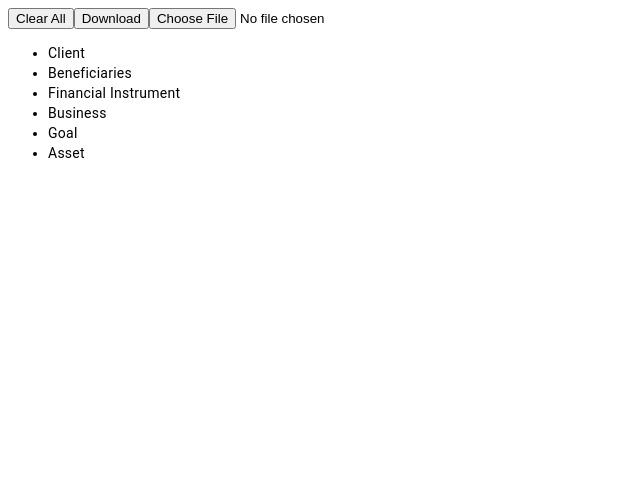
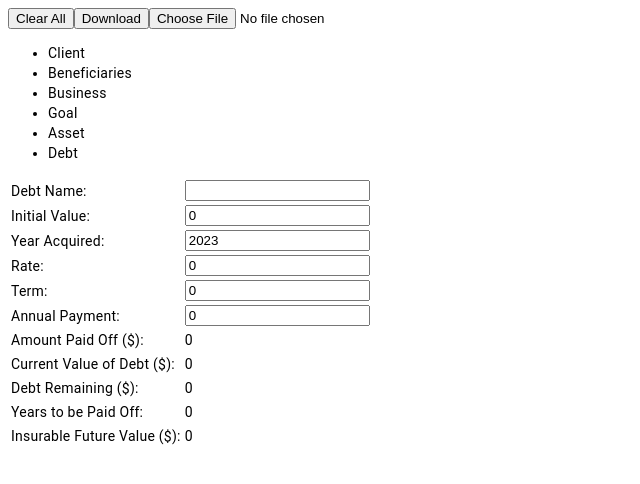
Before and after one commit to ynvtlmr/dynamic-needs-analysis, an Angular app: page /debt in a window 1280 px wide. Before the commit this address led to /. Shown: the top 484 px of the page, without its empty margins (0-640 px from the left). Built offline with nearby package versions, Linux system fonts and the light colour scheme.

Commit message:
add functional debt component

```diff
--- a/src/app/app.component.html
+++ b/src/app/app.component.html
@@ -7,11 +7,9 @@
 <ul>
   <li routerLink="/client" routerLinkActive="active">Client</li>
   <li routerLink="/beneficiaries" routerLinkActive="active">Beneficiaries</li>
-  <li routerLink="/financial-instrument" routerLinkActive="active">
-    Financial Instrument
-  </li>
   <li routerLink="/business" routerLinkActive="active">Business</li>
   <li routerLink="/goal" routerLinkActive="active">Goal</li>
   <li routerLink="/asset" routerLinkActive="active">Asset</li>
+  <li routerLink="/debt" routerLinkActive="active">Debt</li>
 </ul>
 <router-outlet></router-outlet>
--- a/src/app/app.component.ts
+++ b/src/app/app.component.ts
@@ -2,7 +2,6 @@ import { Component } from '@angular/core';
 import { CommonModule } from '@angular/common';
 import { RouterLink, RouterLinkActive, RouterOutlet } from '@angular/router';
 import { ClientComponent } from './client/client.component';
-import { FinancialInstrumentComponent } from './financial-instrument/financial-instrument.component';
 import { BeneficiaryComponent } from './beneficiary/beneficiary.component';
 import { BusinessComponent } from './business/business.component';
 import { GoalComponent } from './goal/goal.component';
@@ -16,10 +15,10 @@ import { AssetComponent } from './finance/asset.component';
     CommonModule,
     RouterOutlet,
     ClientComponent,
-    FinancialInstrumentComponent,
     BeneficiaryComponent,
     BusinessComponent,
     GoalComponent,
+    AssetComponent,
     RouterLink,
     RouterLinkActive,
   ],
--- a/src/app/app.routes.ts
+++ b/src/app/app.routes.ts
@@ -6,14 +6,15 @@ import { FinancialInstrumentComponent } from './financial-instrument/financial-i
 import { BusinessComponent } from './business/business.component';
 import { GoalComponent } from './goal/goal.component';
 import { AssetComponent } from './finance/asset.component';
+import { DebtComponent } from './finance/debt.component';
 
 export const routes: Routes = [
   { path: 'client', component: ClientComponent },
   { path: 'beneficiaries', component: BeneficiaryComponent },
-  { path: 'financial-instrument', component: FinancialInstrumentComponent },
   { path: 'business', component: BusinessComponent },
   { path: 'goal', component: GoalComponent },
   { path: 'asset', component: AssetComponent },
+  { path: 'debt', component: DebtComponent },
   { path: '', redirectTo: '/client', pathMatch: 'full' },
 ];
 
--- /dev/null
+++ b/src/app/finance/debt.component.html
@@ -0,0 +1,65 @@
+<table>
+  <!-- Debt Name -->
+  <tr>
+    <td><label for="debtName">Debt Name:</label></td>
+    <td><input id="debtName" [(ngModel)]="name" type="text" /></td>
+  </tr>
+
+  <!-- Initial Value -->
+  <tr>
+    <td><label for="initialValue">Initial Value:</label></td>
+    <td>
+      <input id="initialValue" [(ngModel)]="initialValue" type="number" />
+    </td>
+  </tr>
+
+  <!-- Year Acquired -->
+  <tr>
+    <td><label for="yearAcquired">Year Acquired:</label></td>
+    <td>
+      <input id="yearAcquired" [(ngModel)]="yearAcquired" type="number" />
+    </td>
+  </tr>
+
+  <!-- Rate -->
+  <tr>
+    <td><label for="rate">Rate:</label></td>
+    <td><input id="rate" [(ngModel)]="rate" type="number" /></td>
+  </tr>
+
+  <!-- Term -->
+  <tr>
+    <td><label for="term">Term:</label></td>
+    <td><input id="term" [(ngModel)]="term" type="number" /></td>
+  </tr>
+
+  <!-- Annual Payment -->
+  <tr>
+    <td><label for="annualPayment">Annual Payment:</label></td>
+    <td>
+      <input id="annualPayment" [(ngModel)]="annualPayment" type="number" />
+    </td>
+  </tr>
+
+  <!-- Calculated Values -->
+  <tr>
+    <td>Amount Paid Off ($):</td>
+    <td>{{ amountPaidOffDollars | number: "1.0-2" }}</td>
+  </tr>
+  <tr>
+    <td>Current Value of Debt ($):</td>
+    <td>{{ currentvalueOfDebtDollars | number: "1.0-2" }}</td>
+  </tr>
+  <tr>
+    <td>Debt Remaining ($):</td>
+    <td>{{ debtRemainingDollars | number: "1.0-2" }}</td>
+  </tr>
+  <tr>
+    <td>Years to be Paid Off:</td>
+    <td>{{ yearsToBePaidOff | number: "1.0-2" }}</td>
+  </tr>
+  <tr>
+    <td>Insurable Future Value ($):</td>
+    <td>{{ insurableFutureValueDollars | number: "1.0-2" }}</td>
+  </tr>
+</table>
--- /dev/null
+++ b/src/app/finance/debt.component.ts
@@ -0,0 +1,66 @@
+import { Component, OnInit } from '@angular/core';
+import { FinancialInstrumentBase } from './financial-instrument.utils';
+import { FormsModule } from '@angular/forms';
+import { CommonModule, DecimalPipe } from '@angular/common';
+
+@Component({
+  selector: 'app-debt',
+  templateUrl: './debt.component.html',
+  standalone: true,
+  imports: [FormsModule, DecimalPipe, CommonModule],
+})
+export class DebtComponent extends FinancialInstrumentBase implements OnInit {
+  annualPayment: number = 0;
+
+  constructor() {
+    super('', 0, new Date().getFullYear(), 0, 0, 0);
+  }
+
+  ngOnInit(): void {
+    // Initialization logic here
+  }
+
+  get amountPaidOffDollars(): number {
+    return this.annualPayment * this.currentYearsHeld;
+  }
+
+  get currentvalueOfDebtDollars(): number {
+    return (
+      this.initialValue * Math.pow(1 + this.rate / 100, this.currentYearsHeld)
+    );
+  }
+
+  get debtRemainingDollars(): number {
+    return this.currentvalueOfDebtDollars - this.amountPaidOffDollars;
+  }
+
+  get yearsToBePaidOff(): number {
+    return -DebtComponent.nper(this.rate, this.annualPayment);
+  }
+
+  get futureValueOfActualTermDebtDollars(): number {
+    return (
+      this.currentvalueOfDebtDollars * Math.pow(1 + this.rate / 100, this.term)
+    );
+  }
+
+  get insurableFutureValueDollars(): number {
+    return this.futureValueOfActualTermDebtDollars - this.amountPaidOffDollars;
+  }
+
+  static nper(rate: number, annualPayment: number, fv: number = 0.0): number {
+    if (rate <= 0) {
+      rate = -rate;
+    }
+
+    const denominator = annualPayment + (rate / 100) * annualPayment;
+    const numerator = annualPayment - (rate / 100) * fv;
+    if (denominator === 0) {
+      return 0;
+    }
+
+    const a = Math.log(numerator / denominator);
+    const b = Math.log(1.0 + rate / 100.0);
+    return a / b;
+  }
+}
```
Also changed, not shown: 1 other file (tests, documents, lock files or other folders).
